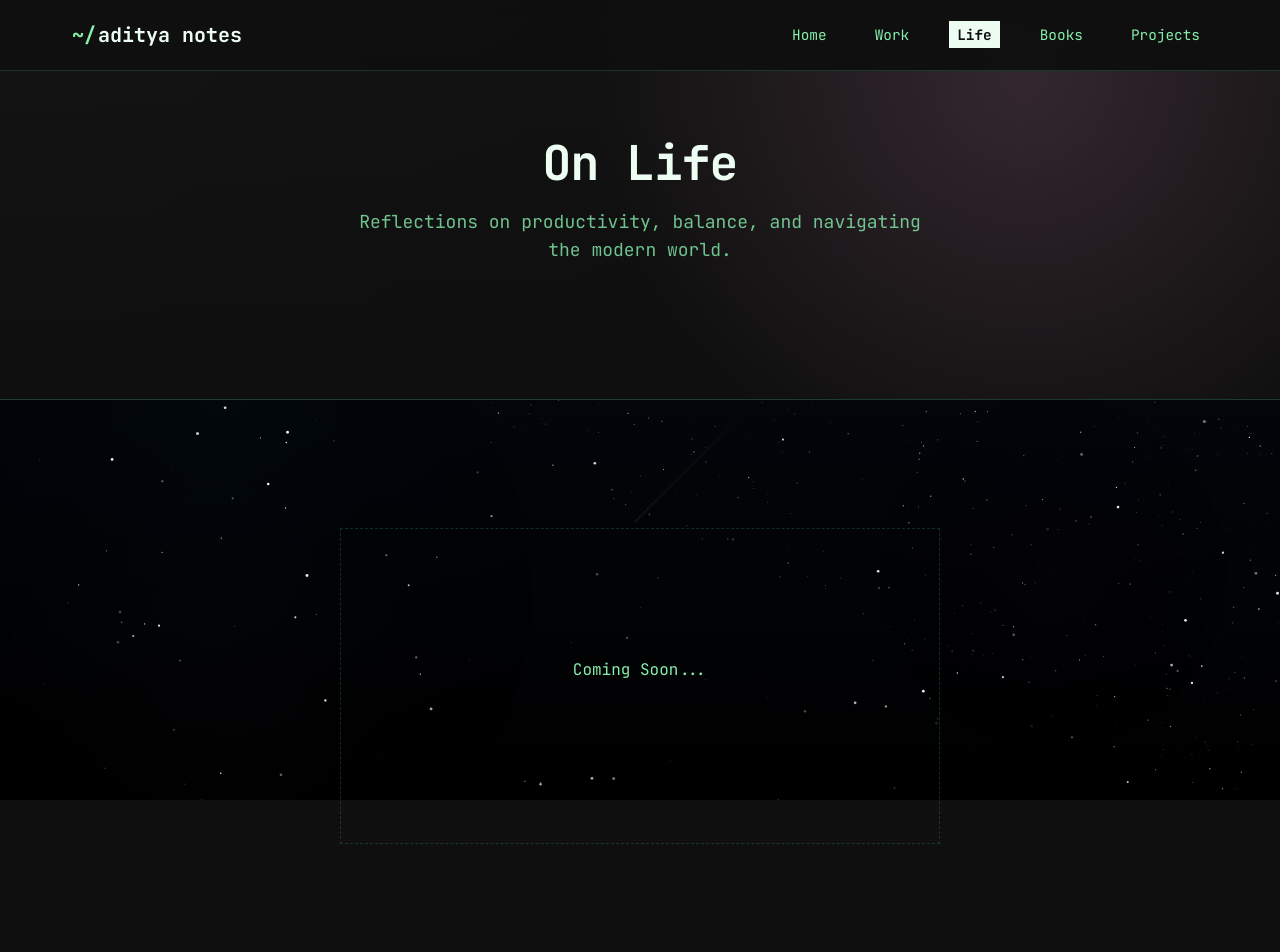
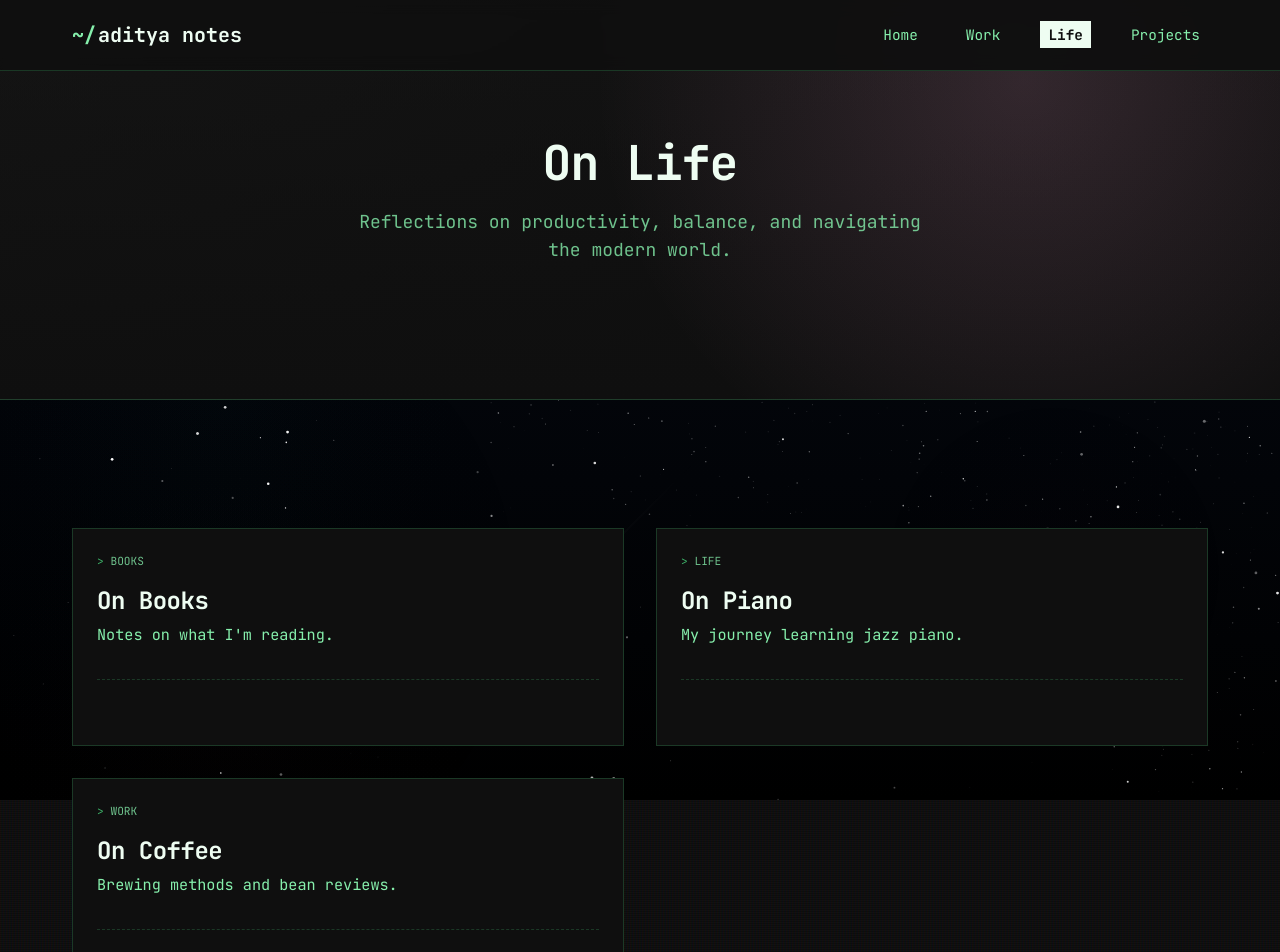
Before and after one commit to o0aditya0o/adityanotes.io, a Next.js app: page /life in a window 1280 px wide. Shown: the top 952 px of the page. Built offline with nearby package versions, Linux system fonts and the light colour scheme.

Commit message:
update on life section

```diff
--- a/src/app/life/page.module.css
+++ b/src/app/life/page.module.css
@@ -78,3 +78,18 @@
         font-size: var(--font-size-2xl);
     }
 }
+
+.sectionsGrid {
+    display: grid;
+    grid-template-columns: repeat(12, 1fr);
+    gap: var(--spacing-md);
+    padding-bottom: var(--spacing-2xl);
+}
+
+@media (max-width: 768px) {
+    .sectionsGrid {
+        display: flex;
+        flex-direction: column;
+        gap: var(--spacing-md);
+    }
+}
--- a/src/app/life/page.tsx
+++ b/src/app/life/page.tsx
@@ -1,6 +1,4 @@
-import Link from 'next/link';
-import ProjectCard from '@/components/ProjectCard';
-import { posts } from '@/data/posts';
+import SectionCard from '@/components/SectionCard';
 import styles from './page.module.css';
 
 export default function LifePage() {
@@ -16,9 +14,33 @@ export default function LifePage() {
                 </div>
             </header>
 
-            <div className={`container ${styles.postsList}`}>
-                <div className={styles.emptyState}>
-                    <p>Coming Soon...</p>
+            <div className={`container ${styles.sectionsGrid}`}>
+                <div style={{ gridColumn: 'span 6' }}>
+                    <SectionCard
+                        title="On Books"
+                        description="Notes on what I'm reading."
+                        color="books"
+                        icon=""
+                        link="/books"
+                    />
+                </div>
+                <div style={{ gridColumn: 'span 6' }}>
+                    <SectionCard
+                        title="On Piano"
+                        description="My journey learning jazz piano."
+                        color="life"
+                        icon=""
+                        link="/piano"
+                    />
+                </div>
+                <div style={{ gridColumn: 'span 6' }}>
+                    <SectionCard
+                        title="On Coffee"
+                        description="Brewing methods and bean reviews."
+                        color="work"
+                        icon=""
+                        link="/coffee"
+                    />
                 </div>
             </div>
         </main>
--- a/src/components/Navbar.tsx
+++ b/src/components/Navbar.tsx
@@ -24,7 +24,7 @@ export default function Navbar() {
                     <li>
                         <Link
                             href="/"
-                            className={isActive('/') && !pathname.includes('/work') && !pathname.includes('/life') && !pathname.includes('/books') ? styles.active : ''}
+                            className={isActive('/') && !pathname.includes('/work') && !pathname.includes('/life') ? styles.active : ''}
                         >
                             Home
                         </Link>
@@ -45,14 +45,7 @@ export default function Navbar() {
                             Life
                         </Link>
                     </li>
-                    <li>
-                        <Link
-                            href="/books"
-                            className={isActive('/books') ? styles.active : ''}
-                        >
-                            Books
-                        </Link>
-                    </li>
+
                     <li>
                         <Link
                             href="/projects"
```
Also changed, not shown: src/app/page.tsx (+3 -12 lines).
